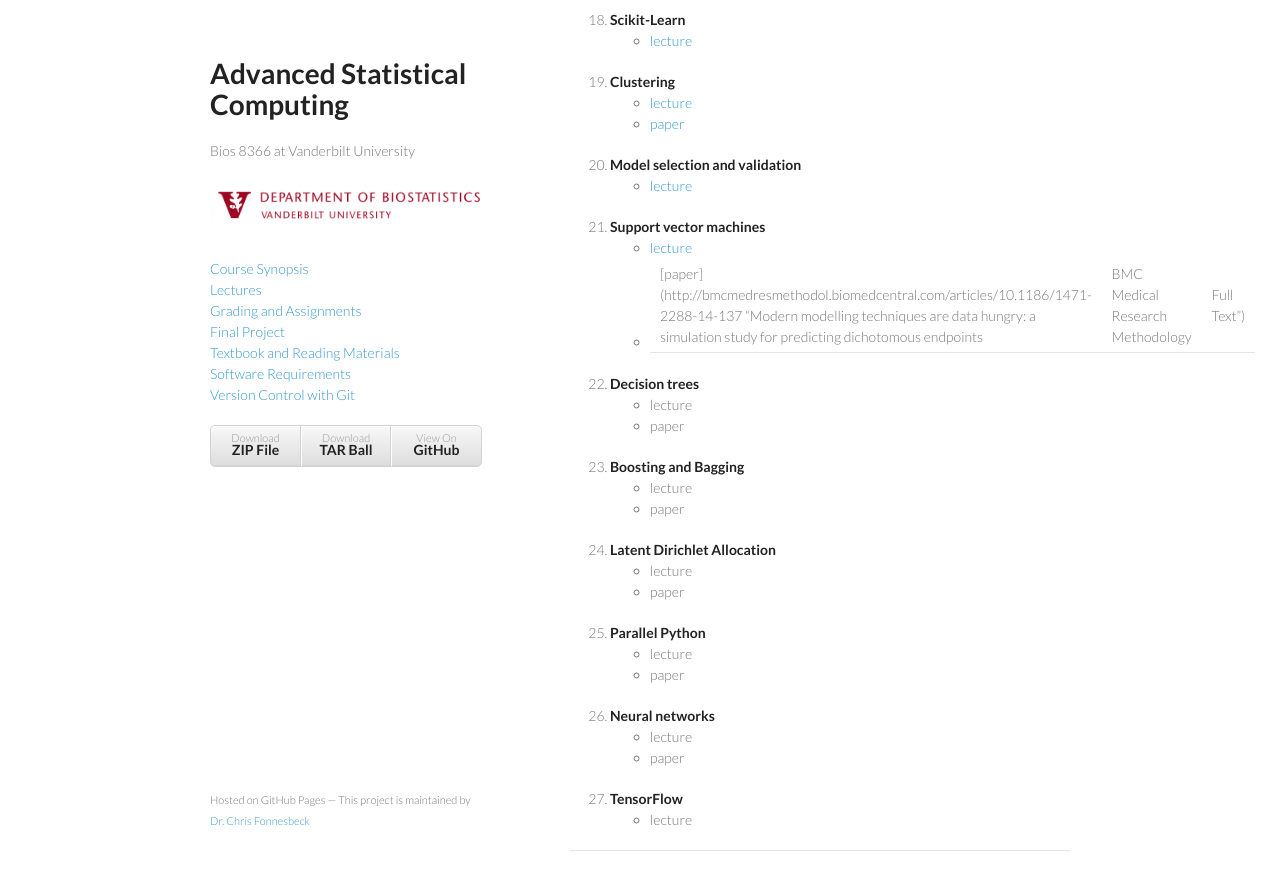
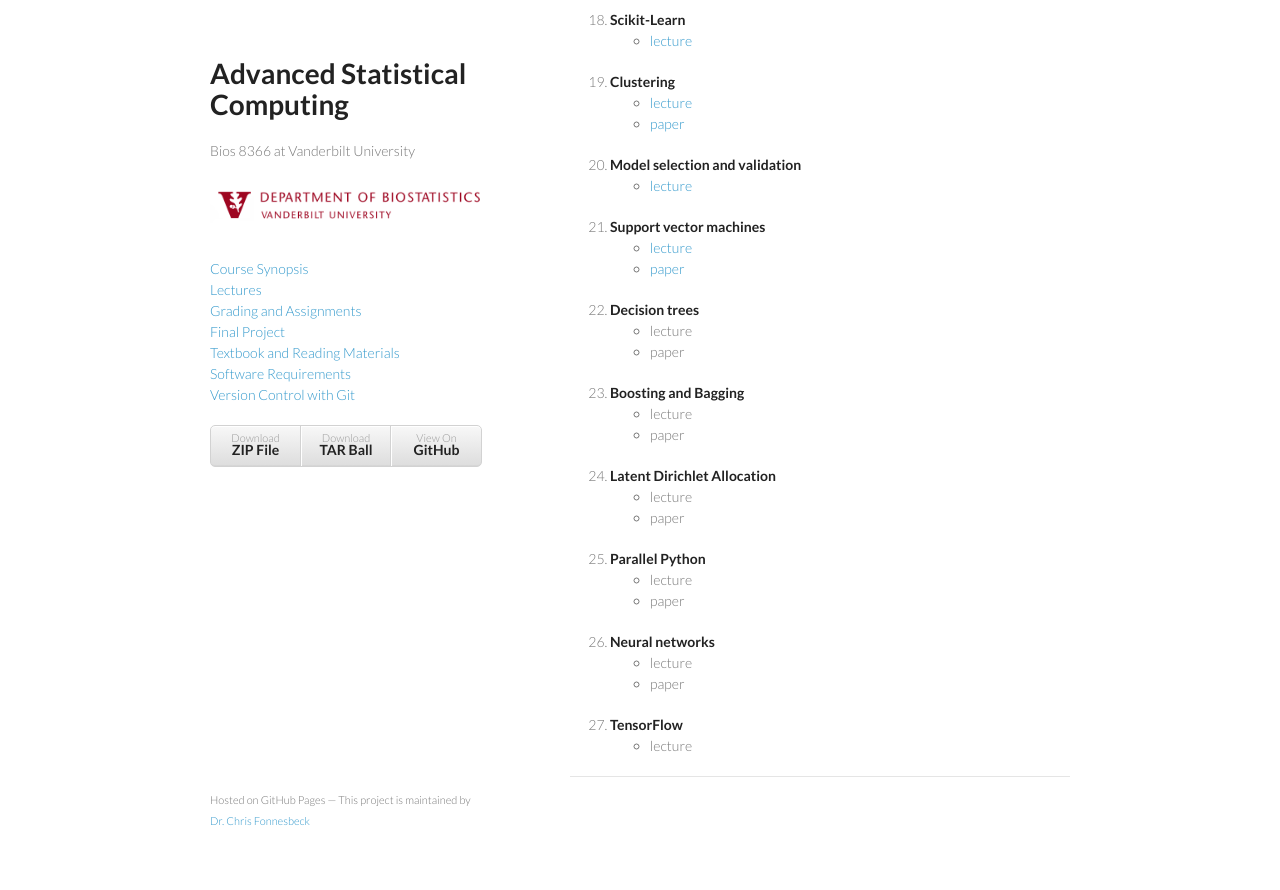
Before and after one commit to fonnesbeck/Bios8366, a Jekyll site: the page built from lectures.md, in a window 1280 px wide and 900 px high, scrolled down 1528 px. Shown: the top 890 px of the window. Built offline with Jekyll 4.4.1, drawn with Linux system fonts in a browser that asks for light colours; after the commit the page ends 2375 px from its top, so only the background shows below that; some of the changed lines change nothing that is shown.

Commit message:
Fixed link typo

```diff
--- a/lectures.md
+++ b/lectures.md
@@ -67,7 +67,7 @@ The following materials will be divided into 25 lectures.
     - [lecture](https://github.com/fonnesbeck/Bios8366/blob/master/notebooks/Section6_3-Model-Selection-and-Validation.ipynb)
 21. **Support vector machines**
     - [lecture](https://github.com/fonnesbeck/Bios8366/blob/master/notebooks/Section6_4-Support-Vector-Machines.ipynb)
-    - [paper](http://bmcmedresmethodol.biomedcentral.com/articles/10.1186/1471-2288-14-137 "Modern modelling techniques are data hungry: a simulation study for predicting dichotomous endpoints | BMC Medical Research Methodology | Full Text")
+    - [paper](http://bmcmedresmethodol.biomedcentral.com/articles/10.1186/1471-2288-14-137)
 22. **Decision trees**
     - lecture
     - paper
```
